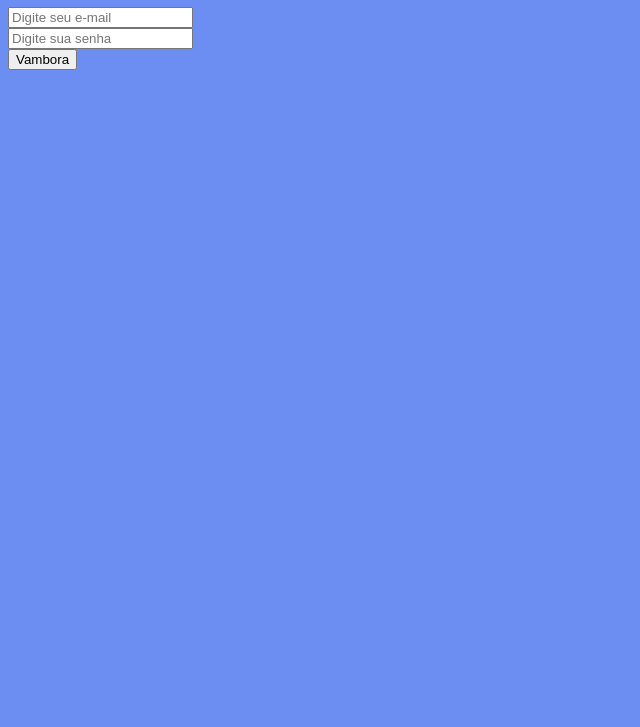
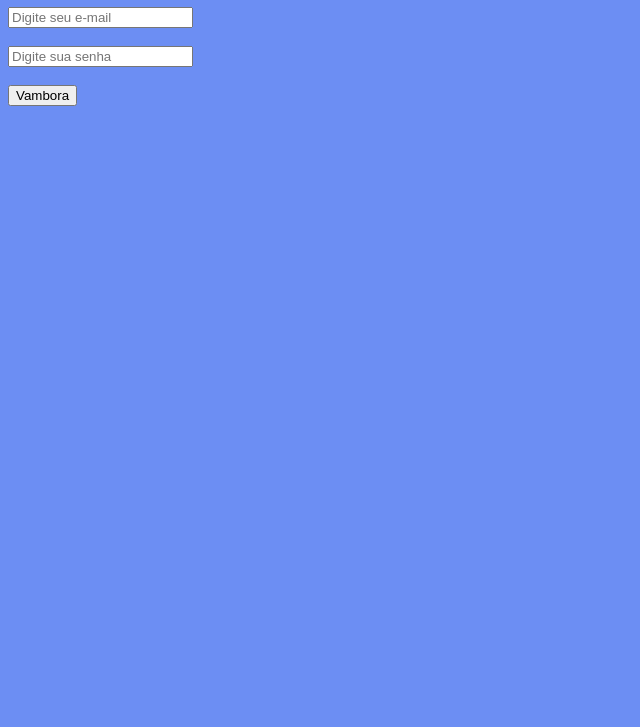
Before and after one commit to ComputerG08/Prova_3C, a plain HTML site: page index.html in a window 1280 px wide. Shown: the part 73-800 px from the top of the page, without its empty margins (0-640 px from the left). Drawn offline with Linux system fonts and the light colour scheme.

Commit message:
commit 1
commit 1

```diff
--- a/index.html
+++ b/index.html
@@ -11,9 +11,9 @@
     <div>
         <h1>Login</h1>
         <form>
-            <input type="text" placeholder="Digite seu e-mail" id="e-mail"><br>
-            <input type="password" placeholder="Digite sua senha" id="senha"><br>
-            <button onclick="logar()">Vambora</button>
+            <input type="text" placeholder="Digite seu e-mail" id="e-mail"><br><br>
+            <input type="password" placeholder="Digite sua senha" id="senha"><br><br>
+            <button id="bnt" onclick="logar()">Vambora</button>
         </form>
     </div>
     <script>
```
